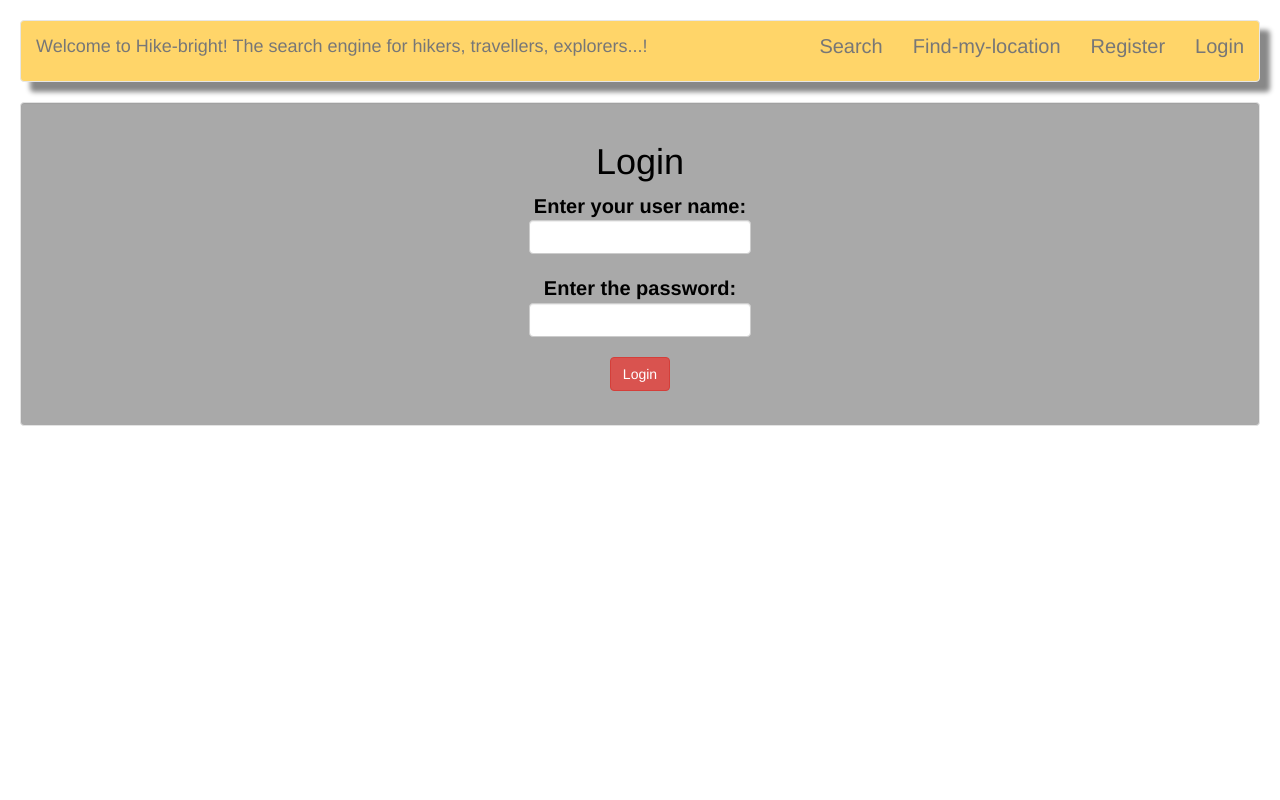
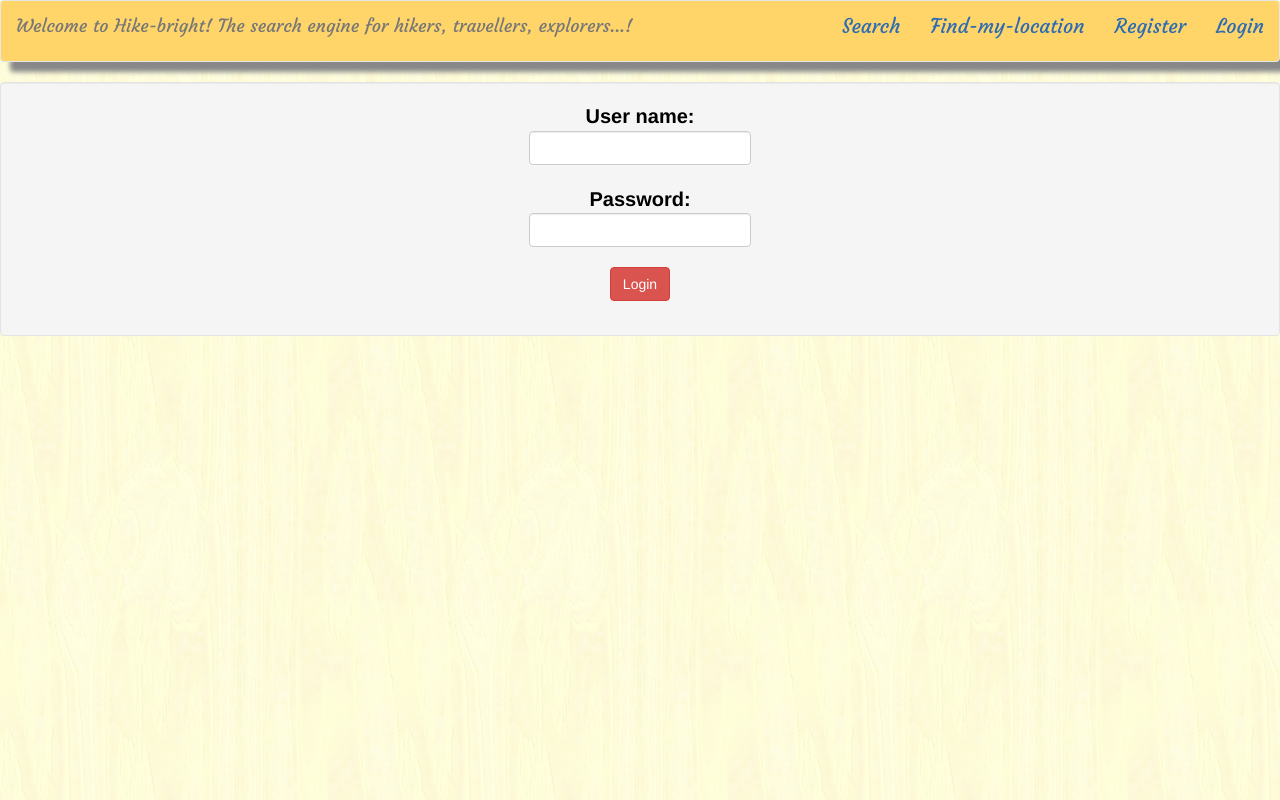
Before and after one commit to Swathiiyers/HB-HikeProject, a Flask app: page /choose-login in a window 1280 px wide. Run offline with Flask 2, Linux system fonts and the light colour scheme; some libraries are stand-ins or nearby versions; some web fonts are replaced.

Commit message:
Changed navbar colors and background

```diff
--- a/server.py
+++ b/server.py
@@ -18,7 +18,7 @@ app.secret_key = "ABC"
 
 app.jinja_env.undefined = StrictUndefined
 app.jinja_env.auto_reload = True
-app.config["DEBUG_TB_INTERCEPT_REDIRECTS"] = False
+app.config["DEBUG_TB_INTERCEPT_REDIRECTS"] = True
 
 
 # Home page
@@ -276,6 +276,7 @@ def show_trailpage(trail_id):
     trail_length = trail.trail_length
     trail_directions = trail.trail_directions
 
+    # Calculate average rating of the given hike
     # joining trail and reviews backref (to avoid join query)
     trail_reviews = trail.reviews
     # Search for campground and show the campground infor using the API based on latlong values
@@ -318,7 +319,7 @@ def add_review():
 if __name__ == "__main__":
     # We have to set debug=True here, since it has to be True at the point
     # that we invoke the DebugToolbarExtension
-    app.debug = True
+    app.debug = False
 
     connect_to_db(app)
 
--- a/static/map_styles.css
+++ b/static/map_styles.css
@@ -8,7 +8,7 @@
 
 body,html{
     height: 100%;
-    padding: 10px;
+    /*padding: 10px;*/
   }
 
 
@@ -18,7 +18,8 @@ body,html{
 
 .navbar{
   background-color: #FFD569;
-    box-shadow: 10px 10px 5px #888888
+    box-shadow: 10px 10px 5px #888888;
+
 }
 
 /* User profile pic div*/
@@ -27,12 +28,9 @@ body,html{
 }
 
 .well {
-
-    background-color:darkgrey;
-    text-align:center
-
+    text-align:center;
+    background-color: default;
 }
-
 
 /* Background color for the body tag of every page*/
 body {
@@ -40,11 +38,9 @@ font-family: "Helvetica Neue", Helvetica, Arial, sans-serif;
 font-size: 20px;
 line-height: 1.42857143;
 color: black;
-/* Background color for the user-profile*/
-/*background-color: #F1F1F1;*/
-    background-size: cover;
-/*    background: url(circles-light.png);*/
-background-color: #fff;
+background-size: cover;
+background: url(light-veneer.png);
+/*background-color: #fff;*/
 }
 
 
@@ -139,6 +135,9 @@ background-color: red;
     }
 }
 
+.container-fluid{
+    color: #2E6CB2;
+}
 /* User profile */
 
 #profile-searches {
@@ -202,6 +201,12 @@ background-color: red;
     font-family: 'Courgette', cursive;
 }
 
+#homepage-div p{
+    font-family: 'Courgette', cursive;
+    color: #2E6CB2;
+    font-size: 24px;
+}
+
 .trail-details{
         font-family: 'Courgette', cursive;
 }
@@ -221,6 +226,15 @@ h5{
     font-size: 23px;
 }
 
+.navbar-default .navbar-nav > li > a {
+    color: #2E6CB2;
+    font-family: 'Courgette', cursive;
+}
+
+.navbar-brand{
+    color: #2E6CB2;
+    font-family: 'Courgette', cursive;
+}
 
 #location{
     font-family: fantasy;
--- a/templates/base.html
+++ b/templates/base.html
@@ -58,6 +58,7 @@
                 <li><a href="/choose-search">Search</a></li>
             </ul>
 
+
     </div><!-- /.navbar-collapse -->
   </div><!-- /.container-fluid -->
 
--- a/templates/login_form.html
+++ b/templates/login_form.html
@@ -4,21 +4,21 @@
 
 {% block content %}
     <div class="well spaced" >
-    <h1>Login</h1>
+
 
     <form action="/choose-login" method="POST">
 
 
     <div class="form-group">
         <label>
-            Enter your user name:
+            User name:
             <input type="text" name="user_name" class="form-control" required>
         </label>
     </div>
 
     <div class="form-group">
         <label>
-            Enter the password:
+            Password:
             <input type="password" name="password" class="form-control" required>
         </label>
     </div>
```
Also changed, not shown: templates/homepage.html (+4 -3 lines), templates/search_results.html (+5 -2 lines), templates/trail_page.html (+9 -4 lines), static/light-veneer.png (added), static/schrecksee-2534484__480.jpg (added). Lines whose indentation alone changed are shown as unchanged.
